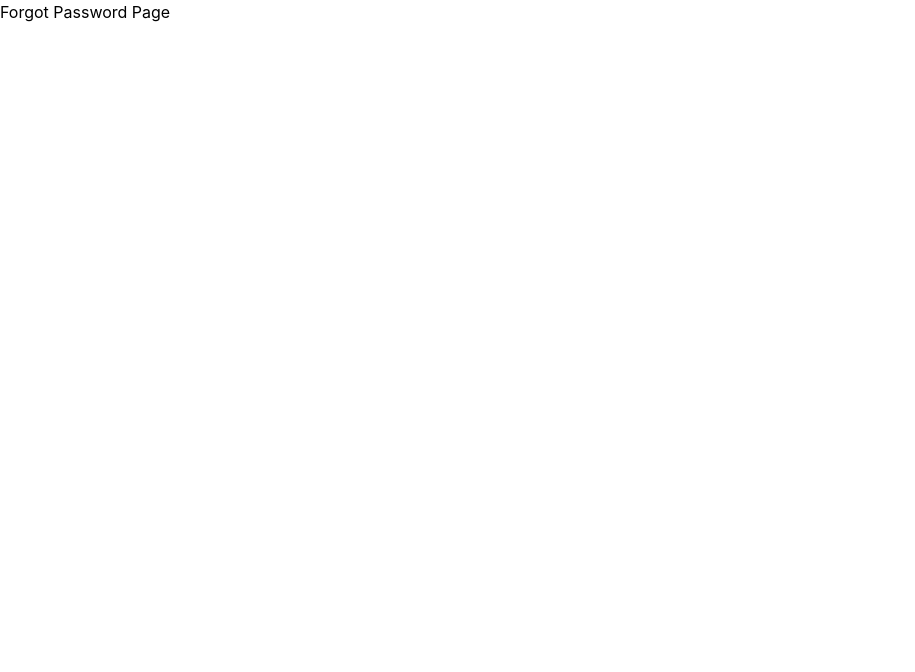
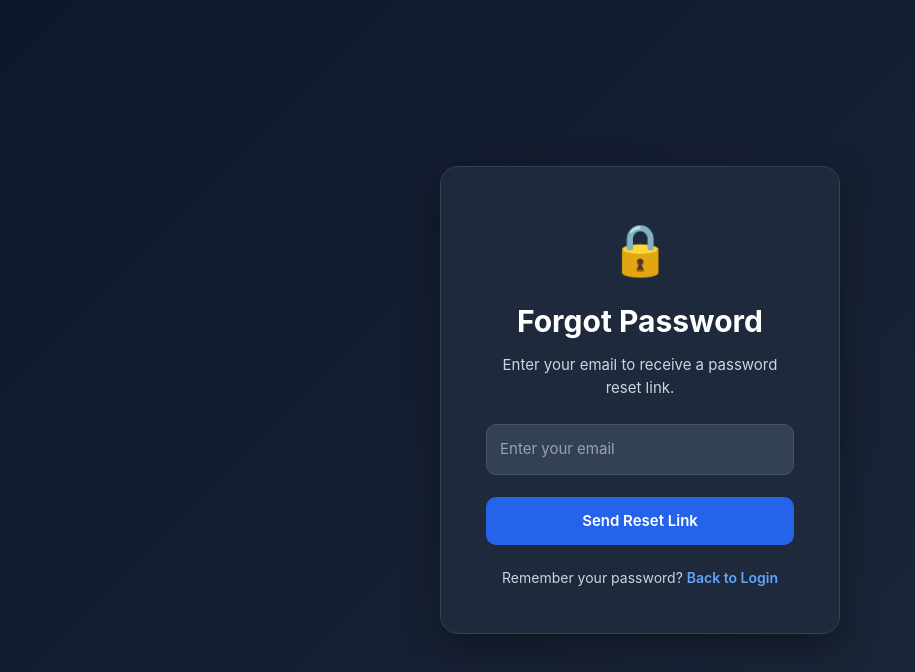
Before and after one commit to Akash-2101-ven/Data-Analysis-Platform, a React app in the folder frontend/: page /forgot-password in a window 1280 px wide. Shown: the top 672 px of the page, without its empty margins (0-915 px from the left). Built offline with nearby package versions, Linux system fonts and the light colour scheme; no server answers; the HTML template or start-up script is replaced by a standard one.

Commit message:
Added forgot password functionality

```diff
--- a/frontend/src/pages/ForgotPassword.jsx
+++ b/frontend/src/pages/ForgotPassword.jsx
@@ -1,9 +1,136 @@
-function ForgotPassword() {
+
+import React, { useState } from "react";
+import { sendPasswordResetEmail } from "firebase/auth";
+import { auth } from "../firebase";
+import { Link } from "react-router-dom";
+
+const ForgotPassword = () => {
+  const [email, setEmail] = useState("");
+
+  const handleReset = async () => {
+    if (!email) {
+      alert("Please enter your email");
+      return;
+    }
+
+    try {
+      await sendPasswordResetEmail(auth, email);
+
+      alert("Password reset email sent successfully.");
+
+    } catch (error) {
+      console.log(error);
+      alert(error.message);
+    }
+  };
   return (
-    <div>
-      <h1>Forgot Password Page</h1>
+  <div
+    style={{
+      height: "100vh",
+      display: "flex",
+      justifyContent: "center",
+      alignItems: "center",
+      background: "linear-gradient(135deg, #0f172a, #1e293b)",
+    }}
+  >
+    <div
+      style={{
+        background: "#1e293b",
+        padding: "45px",
+        borderRadius: "18px",
+        width: "400px",
+        color: "white",
+        textAlign: "center",
+        boxShadow: "0 12px 35px rgba(0,0,0,0.35)",
+        border: "1px solid #334155",
+      }}
+    >
+      <div
+        style={{
+          fontSize: "50px",
+          marginBottom: "12px",
+        }}
+      >
+        🔒
+      </div>
+
+      <h1
+        style={{
+          fontSize: "30px",
+          fontWeight: "700",
+          marginBottom: "10px",
+        }}
+      >
+        Forgot Password
+      </h1>
+
+      <p
+        style={{
+          color: "#cbd5e1",
+          fontSize: "15px",
+          marginBottom: "25px",
+        }}
+      >
+        Enter your email to receive a password reset link.
+      </p>
+
+      <input
+        type="email"
+        placeholder="Enter your email"
+        onChange={(e) => setEmail(e.target.value)}
+        style={{
+          width: "100%",
+          padding: "13px",
+          borderRadius: "10px",
+          border: "1px solid #475569",
+          outline: "none",
+          backgroundColor: "#334155",
+          color: "white",
+          fontSize: "15px",
+          boxSizing: "border-box",
+        }}
+      />
+
+      <button
+        onClick={handleReset}
+        style={{
+          width: "100%",
+          padding: "13px",
+          marginTop: "22px",
+          background: "#2563eb",
+          color: "white",
+          border: "none",
+          borderRadius: "10px",
+          cursor: "pointer",
+          fontWeight: "600",
+          fontSize: "15px",
+        }}
+      >
+        Send Reset Link
+      </button>
+
+      <p
+        style={{
+          marginTop: "22px",
+          color: "#cbd5e1",
+          fontSize: "14px",
+        }}
+      >
+        Remember your password?{" "}
+        <Link
+          to="/"
+          style={{
+            color: "#60a5fa",
+            textDecoration: "none",
+            fontWeight: "600",
+          }}
+        >
+          Back to Login
+        </Link>
+      </p>
     </div>
-  );
-}
+  </div>
+);
+};
 
 export default ForgotPassword;
--- a/frontend/src/pages/Login.jsx
+++ b/frontend/src/pages/Login.jsx
@@ -29,8 +29,7 @@ const Login = () => {
       alert(error.message);
     }
   };
-
-  // 🌐 GOOGLE LOGIN
+    // 🌐 GOOGLE LOGIN
   const handleGoogleLogin = async () => {
     try {
       const result = await signInWithPopup(auth, provider);
@@ -149,6 +148,26 @@ border: "1px solid #334155",
 }}
         />
 
+          <p
+  style={{
+    textAlign: "right",
+    marginTop: "10px",
+    fontSize: "14px",
+  }}
+>
+  <Link
+    to="/forgot-password"
+    style={{
+      color: "#60a5fa",
+      textDecoration: "none",
+      fontWeight: "600",
+    }}
+  >
+    Forgot Password?
+  </Link>
+</p>
+
+
         {/* LOGIN BUTTON */}
         <button
           onClick={handleLogin}
```
